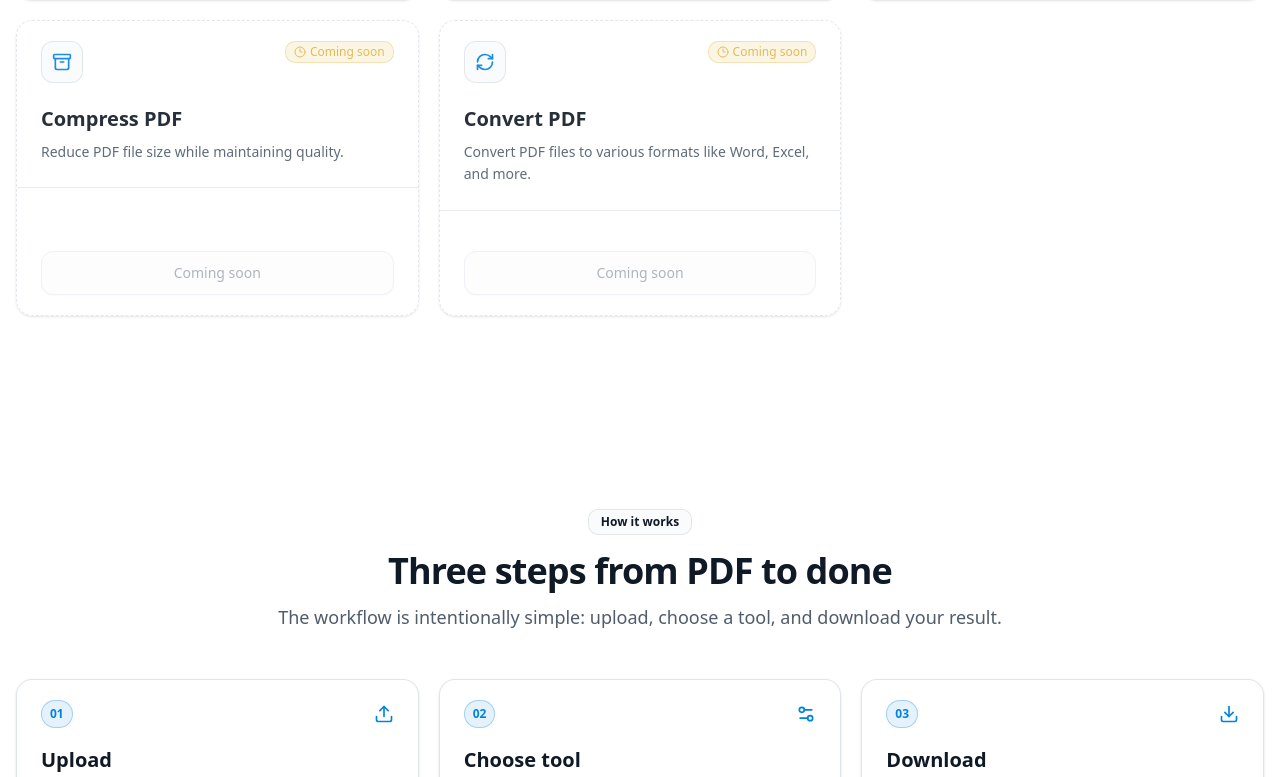
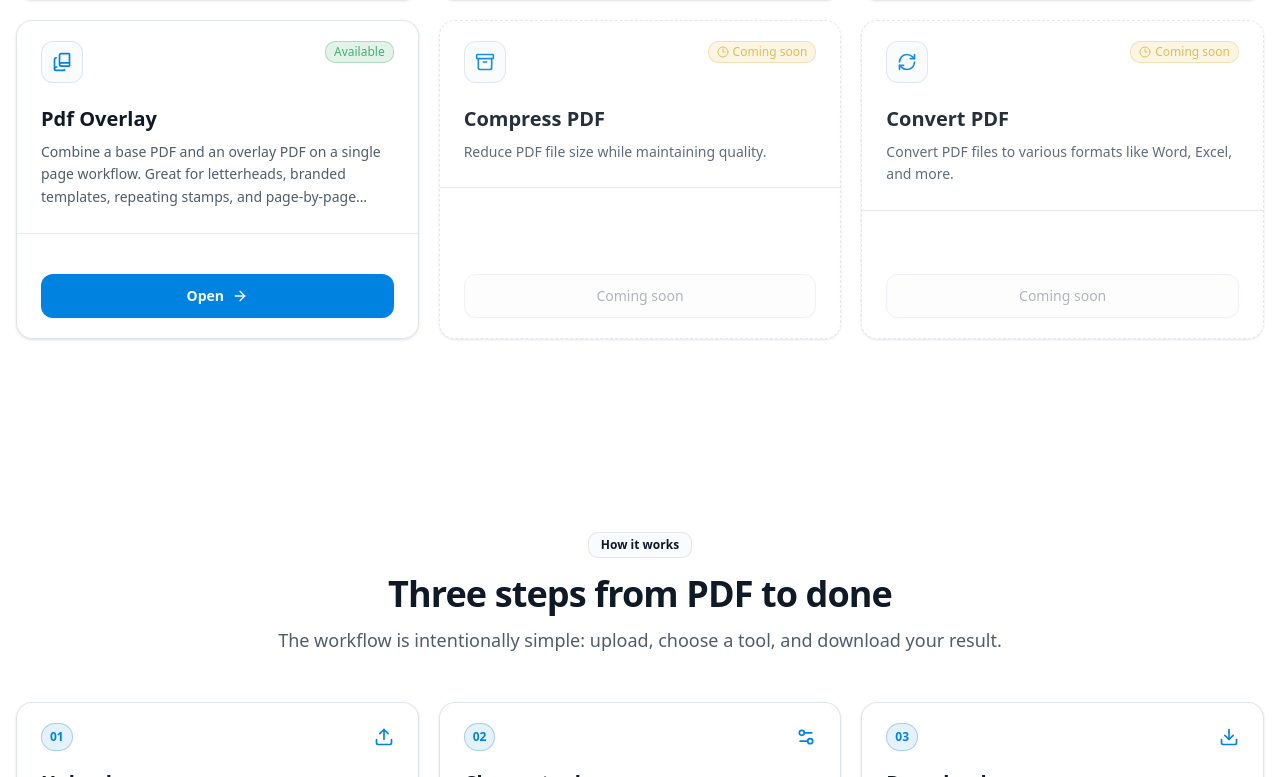
Before and after one commit to thirdygayares/pdf-toolkit, a Next.js app: page / in a window 1280 px wide. Shown: the part 1983-2760 px from the top of the page. Built offline with nearby package versions, Linux system fonts and the light colour scheme; no server answers.

Commit message:
feat: update tools

```diff
--- a/src/data/tools.ts
+++ b/src/data/tools.ts
@@ -108,6 +108,15 @@ export const tools: Tool[] = [
     href: "/page-number-pdf",
 
   },
+  {
+    id: "pdf-overlay",
+    name: "Pdf Overlay",
+    description: "Combine a base PDF and an overlay PDF on a single page workflow. Great for letterheads, branded templates, repeating stamps, and page-by-page overlays",
+    icon: "BookCopy",
+    available: true,
+    href: "/pdf-overlay",
+
+  },
 
 
 
```
